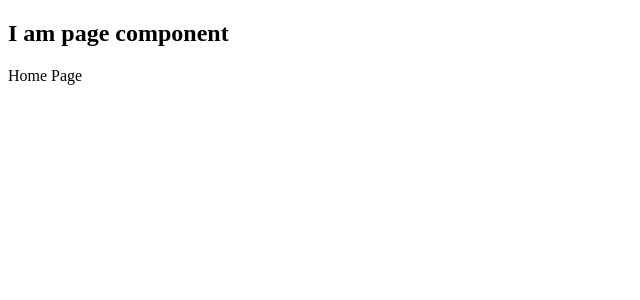
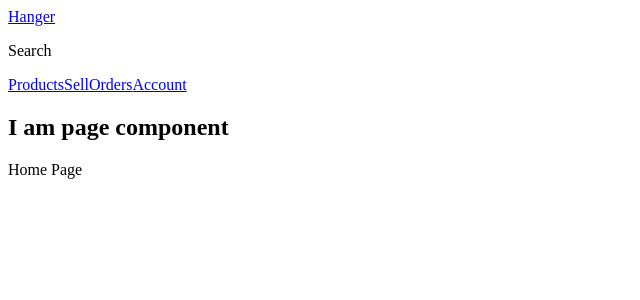
Before and after one commit to ramizahmed07/next-graphql-apollo, a Next.js app in the folder frontend/: page / in a window 1280 px wide. Shown: the top 300 px of the page, without its empty margins (0-640 px from the left). Built offline with nearby package versions, Linux system fonts and the light colour scheme.

Commit message:
add header, nav

```diff
--- /dev/null
+++ b/frontend/components/Header.js
@@ -0,0 +1,16 @@
+import Link from "next/link";
+import Nav from "./Nav";
+
+const Header = () => (
+  <header>
+    <div className="bar">
+      <Link href="/">Hanger</Link>
+    </div>
+    <div className="sub-bar">
+      <p>Search</p>
+    </div>
+    <Nav />
+  </header>
+);
+
+export default Header;
--- /dev/null
+++ b/frontend/components/Nav.js
@@ -0,0 +1,12 @@
+import Link from "next/link";
+
+const Nav = () => (
+  <nav>
+    <Link href="/products">Products</Link>
+    <Link href="/sell">Sell</Link>
+    <Link href="/orders">Orders</Link>
+    <Link href="/account">Account</Link>
+  </nav>
+);
+
+export default Nav;
--- a/frontend/components/Page.js
+++ b/frontend/components/Page.js
@@ -1,5 +1,8 @@
+import Header from "./Header";
+
 const Page = ({ children }) => (
   <div>
+    <Header />
     <h2>I am page component</h2>
     {children}
   </div>
```
Also changed, not shown: 1 other file (tests, documents, lock files or other folders).
